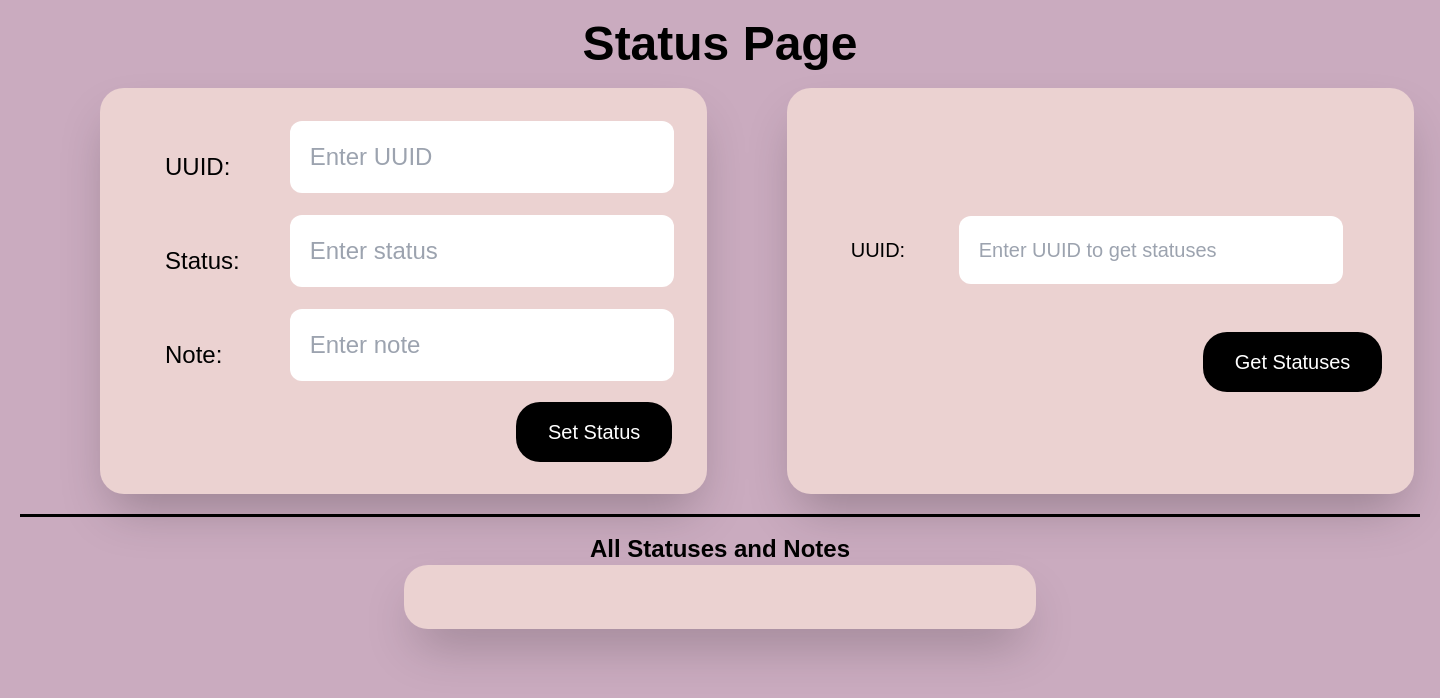
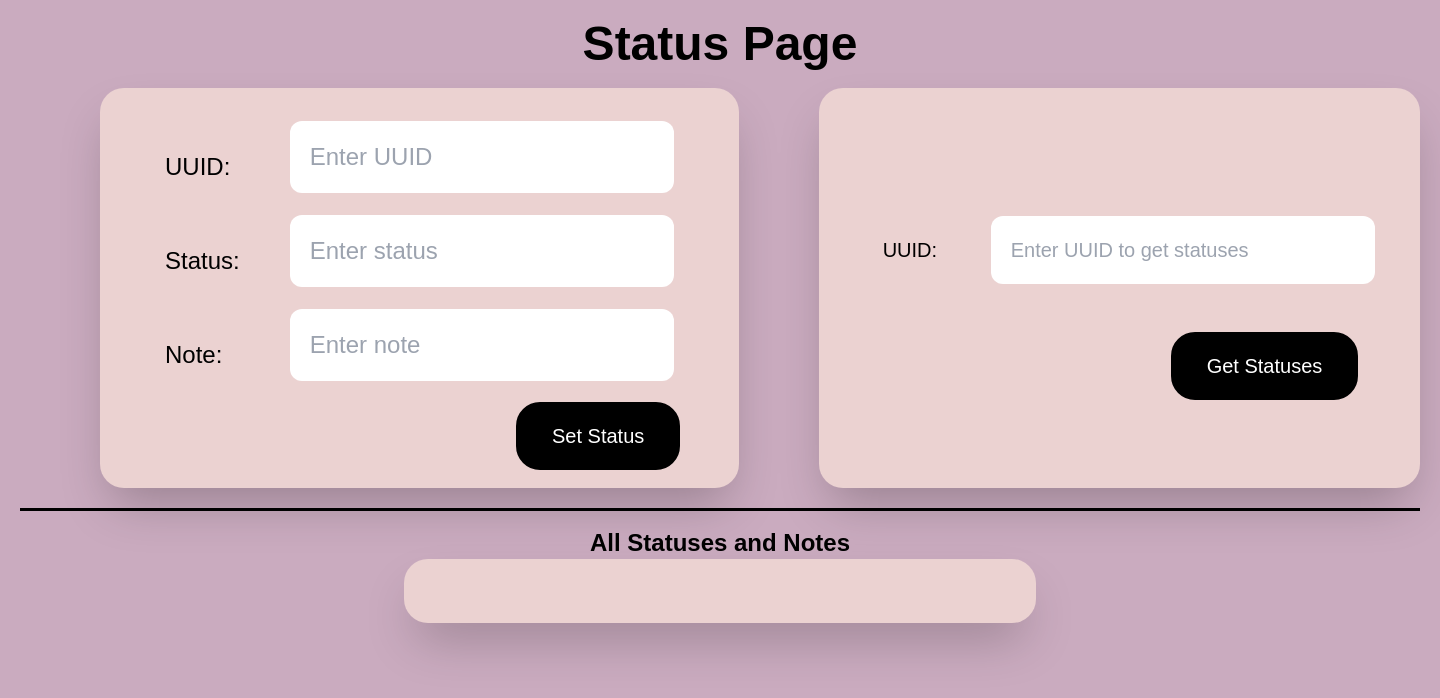
Before and after one commit to RIDAMSINHA/PASSPORT-BACKEND, a Flask app: template templates/status.html in a window 1440 px wide. Shown: the top 698 px of the page. Run offline with Flask 2, Linux system fonts and the light colour scheme; the template is opened without the code that fills it, so the values that code supplies are empty; style sheets or scripts are compiled from the project's sources; parts of the project's set-up code (start-up, migrations or seed data) failed here and were passed over; some libraries are stand-ins or nearby versions; some web fonts are replaced.

Commit message:
fifth commit

```diff
--- a/templates/index.html
+++ b/templates/index.html
@@ -34,6 +34,7 @@
   </head>
 
   <body class="bg-background ml-32 mt-8">
+
     <h1 class="text-center mt-4 text-5xl mb-8 font-semibold">
       Government Contract Interface
     </h1>
--- a/templates/status.html
+++ b/templates/status.html
@@ -26,7 +26,7 @@
       id="setStatusForm"
       method="post"
       action="/status"
-      class="p-8 text-xl shadow-2xl rounded-3xl ml-20"
+      class="p-8 text-xl shadow-2xl rounded-3xl ml-20 h-[400px] w-[680px]"
     >
       <table>
         <tr class="h-20 text-2xl">
@@ -75,7 +75,7 @@
       <input
         type="submit"
         id="setStatusButton"
-        class="cursor-pointer bg-black text-white rounded-3xl py-4 ml-96 px-8 hover:border-4 hover:border-blue-200 hover:text-blue-200 hover:uppercase"
+        class="cursor-pointer bg-black text-white rounded-3xl py-4 ml-96 px-8 border-4 border-black hover:border-4 hover:border-blue-200 hover:text-blue-200"
         value="Set Status"
       />
     </form>
@@ -86,7 +86,7 @@
       id="getStatusForm"
       method="get"
       action="/status"
-      class="p-8 text-xl shadow-2xl rounded-3xl ml-20 pt-32"
+      class="p-8 text-xl shadow-2xl rounded-3xl ml-20 pt-32 w-[640px] h-[400px]"
     >
       <label for="uid" class="px-8 pr-12">UUID:</label>
       <input
@@ -106,7 +106,7 @@
       />
       <input
         type="submit"
-        class="cursor-pointer bg-black text-white rounded-3xl py-4 ml-96 px-8 hover:border-4 hover:border-blue-200 hover:text-blue-200 hover:uppercase"
+        class="cursor-pointer bg-black text-white rounded-3xl py-4 ml-80 px-8 border-4 border-black hover:border-4 hover:border-blue-200 hover:text-blue-200"
         value="Get Statuses"
       />
     </form>
```
Also changed, not shown: Image/Passport.png (added), Image/sign-out.png (added).
